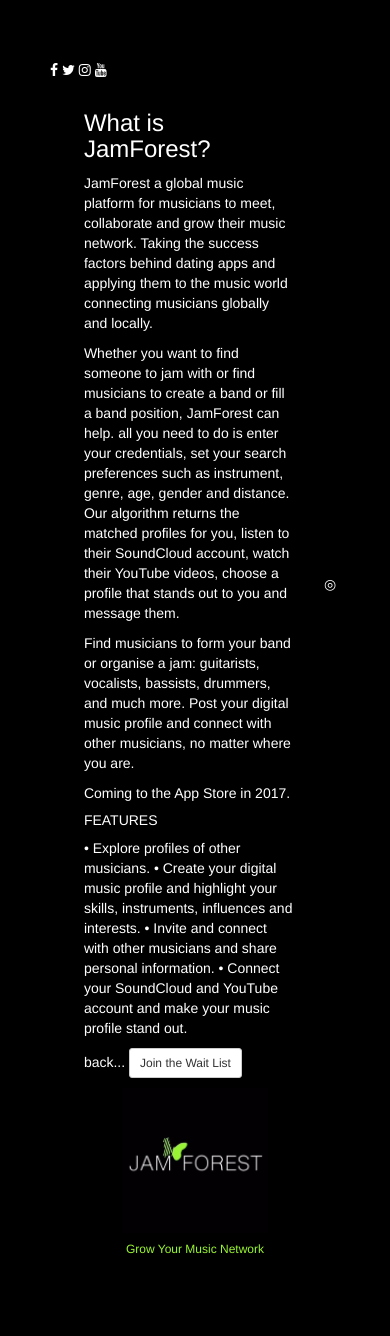
After one commit to KeelyRyan/JamForest, a PHP site: page /about.html in a window 390 px wide. The commit adds this page. Run offline with PHP 8.4, Linux system fonts and the light colour scheme.

Commit message:
mobile view edited

```diff
--- /dev/null
+++ b/about.html
@@ -0,0 +1,100 @@
+<!DOCTYPE html>
+<html lang="en">
+<head>
+  <title>JamForest</title>
+  <meta charset="utf-8">
+	<meta name="keywords" content="Jam,Music,Musician,Ireland,jamforest">
+	<meta name="author" content="Keely Ryan for JamForest">
+  <meta name="viewport" content="width=device-width, initial-scale=1">
+	<meta name="viewport" content="width=device-width, initial-scale=1">
+  <link rel="stylesheet" href="https://maxcdn.bootstrapcdn.com/bootstrap/3.3.7/css/bootstrap.min.css">
+	<link rel="stylesheet" href="https://cdnjs.cloudflare.com/ajax/libs/font-awesome/4.7.0/css/font-awesome.min.css">
+  <script src="https://ajax.googleapis.com/ajax/libs/jquery/1.12.4/jquery.min.js"></script>
+  <script src="https://maxcdn.bootstrapcdn.com/bootstrap/3.3.7/js/bootstrap.min.js"></script>
+  <link rel="icon" href="images/logo.jpg" type="image/x-icon">
+	<link rel="stylesheet" href="style.css">
+
+</head>
+
+<body>
+  <div>
+  <div class="container-fluid bg-black">
+    <div class="row">
+      <div class="col-sm-12">
+      <a href="www.facebook.com/JamForestApp/" style="color:white"><i class= "fa fa-facebook"></i></a>
+      <a href="www.twitter.com/jamforestapp" style="color:white"><i class= "fa fa-twitter"></i></a>
+      <a href="www.instagram.com/jamforestapp/" style="color:white"><i class= "fa fa-instagram"></i></a>
+      <a href="www.youtube.com/channel/UCiojt8k1cYBUqkl0pn1o3Zg" style="color:white"><i class= "fa fa-youtube"></i></a>
+
+    </div></div>
+    <div class="row" id="flex">
+      <div class="col-sm-2">
+      </div>
+      <div class="col-md-4 col-xs-9">
+        <h3>What is JamForest?</h3>
+        <p>JamForest a global music platform for musicians to meet, collaborate and grow their music network. Taking the success factors behind dating apps and applying them to the music world connecting musicians globally and locally.</p>
+
+  <p>Whether you want to find someone to jam with or find musicians to create a band or fill a band position, JamForest can help. all you need to do is enter your credentials, set your search preferences such as instrument, genre, age, gender and distance. Our algorithm returns the matched profiles for you, listen to their SoundCloud account, watch their YouTube videos, choose a profile that stands out to you and message them.</p>
+
+  <p>Find musicians to form your band or organise a jam: guitarists, vocalists, bassists, drummers, and much more. Post your digital music profile and connect with other musicians, no matter where you are.</p>
+
+  <p>Coming to the App Store in 2017.</p>
+
+  <h5>FEATURES</h5>
+
+  <p>• Explore profiles of other musicians.
+  • Create your digital music profile and highlight your skills, instruments, influences and interests.
+  • Invite and connect with other musicians and share personal information.
+  • Connect your SoundCloud and YouTube account and make your music profile stand out.</p>
+  <a href="index.html#section3" class="class1">back...</a>
+  <button type="button" class="btn btn-default btn-sm" center data-toggle="modal" data-target="#myModal">Join the Wait List</button>
+  </div>
+  <div class="col-md-5 hidden-xs">
+    <div id="myCarousel" data-ride="carousel" style="width: 300px">
+
+      <!-- Wrapper for slides -->
+      <div class="carousel-inner" role="listbox">
+        <div class="item active">
+          <img src="images/iPhone6White.png" alt="Logo on iPhone">
+        </div>
+
+        <div class="item">
+          <img src="images/iPhone6White (1).png" alt="Find Musicians">
+        </div>
+
+        <div class="item">
+          <img src="images/iPhone6White (3).png" alt="Nutini">
+        </div>
+
+        <div class="item">
+          <img src="images/iPhone6White (4).png" alt="Search">
+        </div>
+
+        <div class="item">
+          <img src="images/iPhone6White (2).png" alt="Ezra">
+        </div>
+
+      </div>
+
+    </div>
+  </div>
+  <div class="col-sm-1">
+    <div class="nav">
+    <a href="index.html#section3" class="class1">&#9678;</a><br>
+
+
+    </div>
+  </div>
+  </div>
+  <div class="row">
+    <div class="col-md-3 col-xs-12 text-center">
+      <img src="images/logoCrop.jpg" alt="JamForest logo" width="50%;">
+  <h6>Grow Your Music Network</h6>
+    </div>
+    <div class="col-sm-9 hidden-xs">
+  </div>
+  </div>
+  </div>
+
+</body>
+</html>
--- a/style.css
+++ b/style.css
@@ -1,4 +1,6 @@
-
+.row{
+  padding-bottom: 10px;
+}
 .Button{
   background-color: : white;
   color:black;
@@ -34,6 +36,9 @@
  a.class2 {
    color:black;
  }
- #socialMedia{
-   display:left;
+i{
+  align-content: flex-end;
 }
+h6{
+  color:#9AF62F;
+}
```
Also changed, not shown: index.html (+33 -17 lines).
